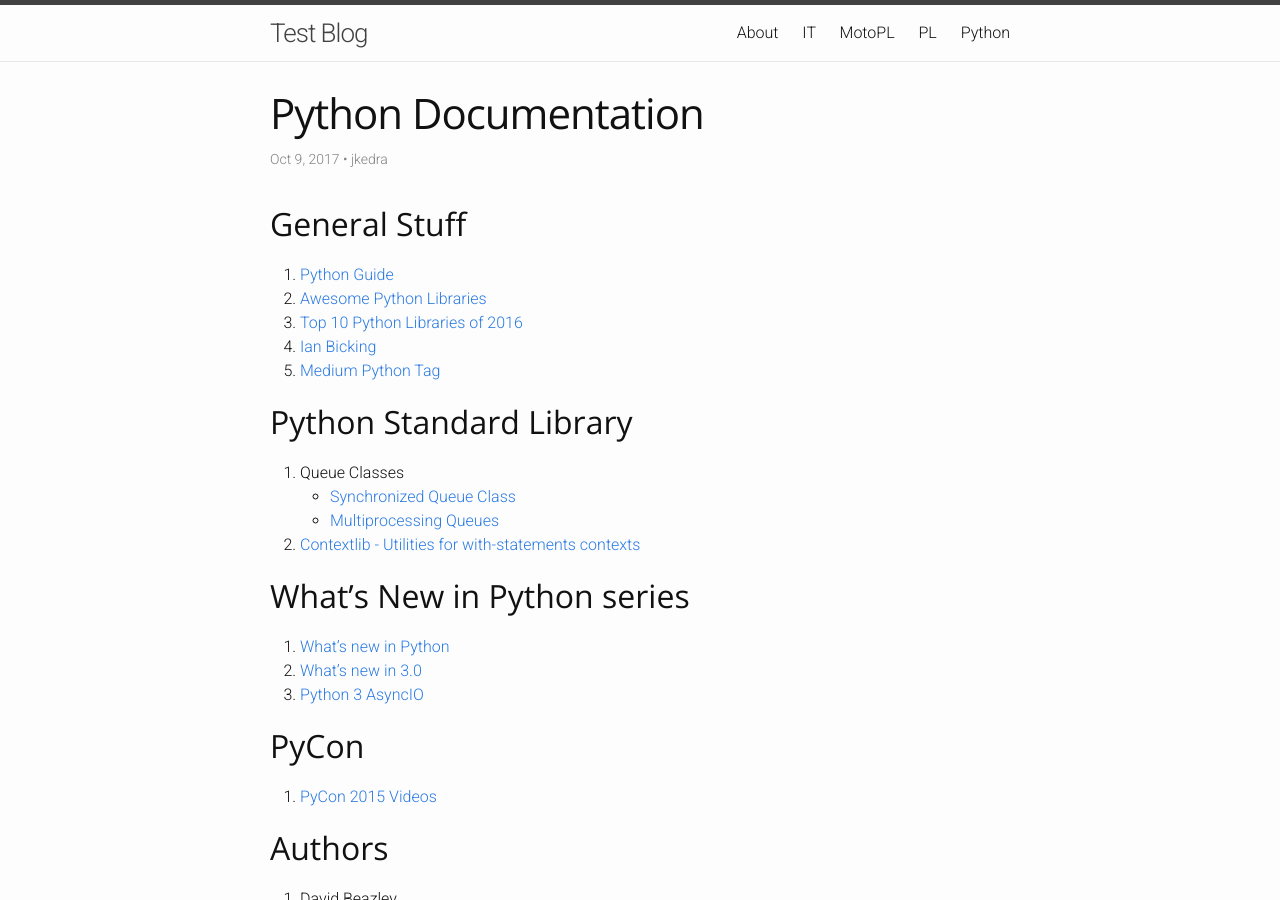
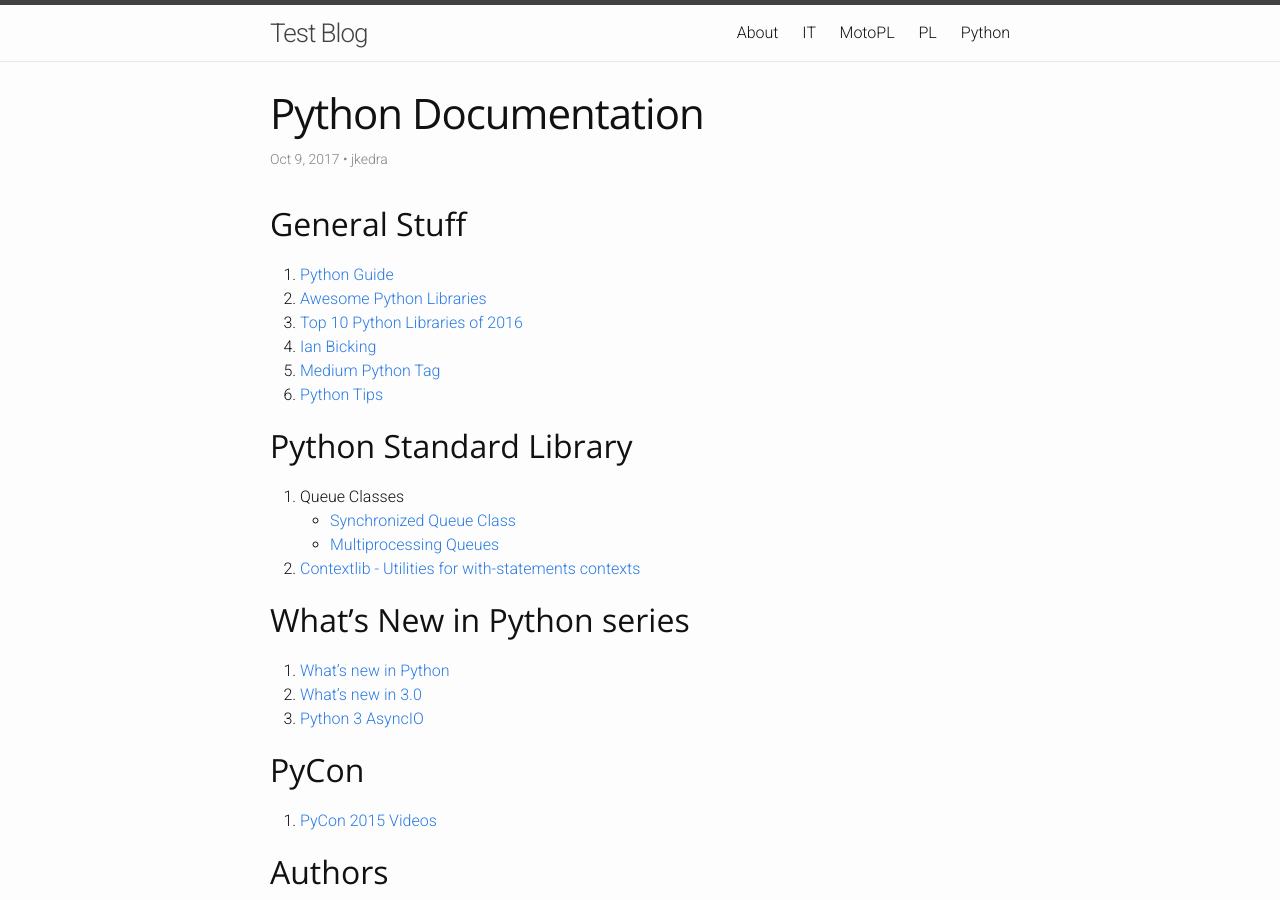
Before and after one commit to jkedra/jkedra.github.io, a Jekyll site: the page built from _python/bedtime.md, in a window 1280 px wide and 900 px high. Built offline with Jekyll 4.4.1, drawn with Linux system fonts in a browser that asks for light colours.

Commit message:
Python Tips

```diff
--- a/_python/bedtime.md
+++ b/_python/bedtime.md
@@ -14,6 +14,7 @@ jss: [wikipize]
 3. [Top 10 Python Libraries of 2016][6]
 4. [Ian Bicking](http://www.ianbicking.org/blog/)
 5. [Medium Python Tag](https://medium.com/tag/python/latest)
+6. [Python Tips](http://book.pythontips.com/en/latest/)
 
 ## Python Standard Library
 
```
